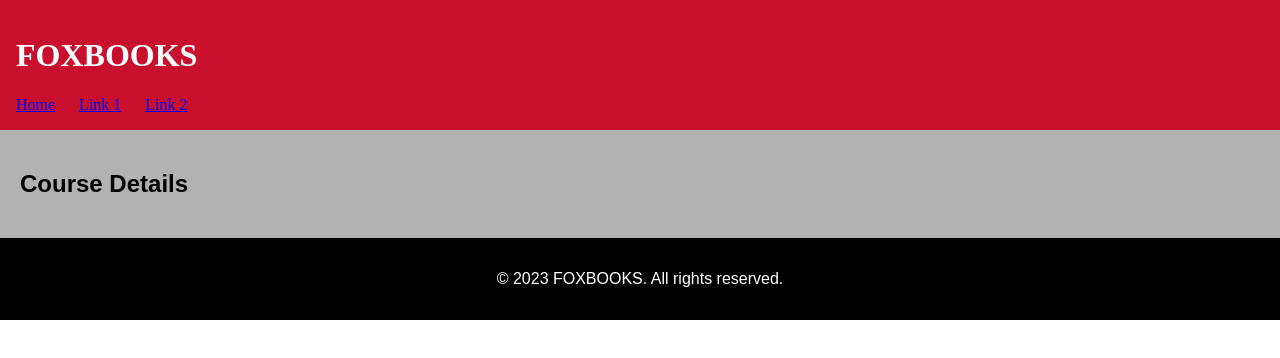
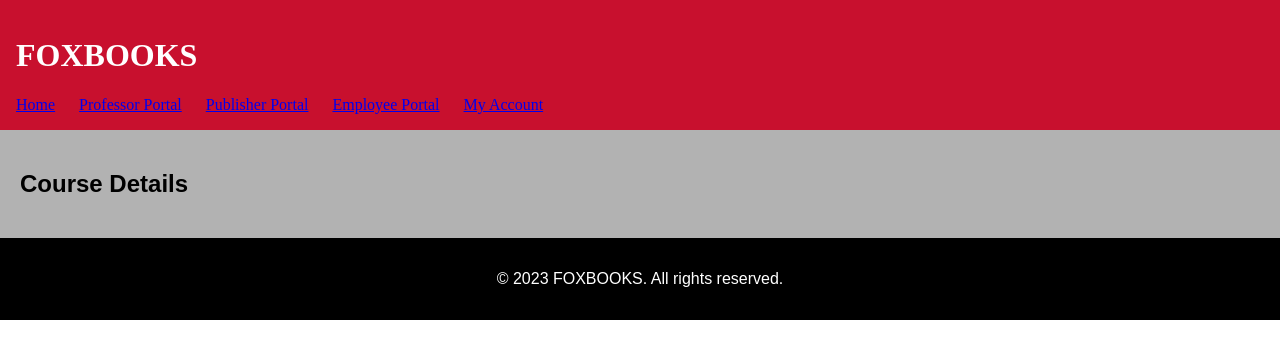
Before and after one commit to CCat1159/SD330, a plain HTML site: page course-details.html in a window 1280 px wide. Drawn offline with Linux system fonts and the light colour scheme.

Commit message:
Update course-details.html

```diff
--- a/course-details.html
+++ b/course-details.html
@@ -12,9 +12,10 @@
     <nav>
       <ul>
         <li><a href="foxbooks.html">Home</a></li>
-        <li><a href="404.html">Link 1</a></li>
-        <li><a href="404.html">Link 2</a></li>
-        <!-- Add more links with href pointing to 404.html -->
+        <li><a href="404.html">Professor Portal</a></li>
+        <li><a href="404.html">Publisher Portal</a></li>
+    		<li><a href="404.html">Employee Portal</a></li>
+    		<li><a href="404.html">My Account</a></li>
       </ul>
     </nav>
   </header>
```
